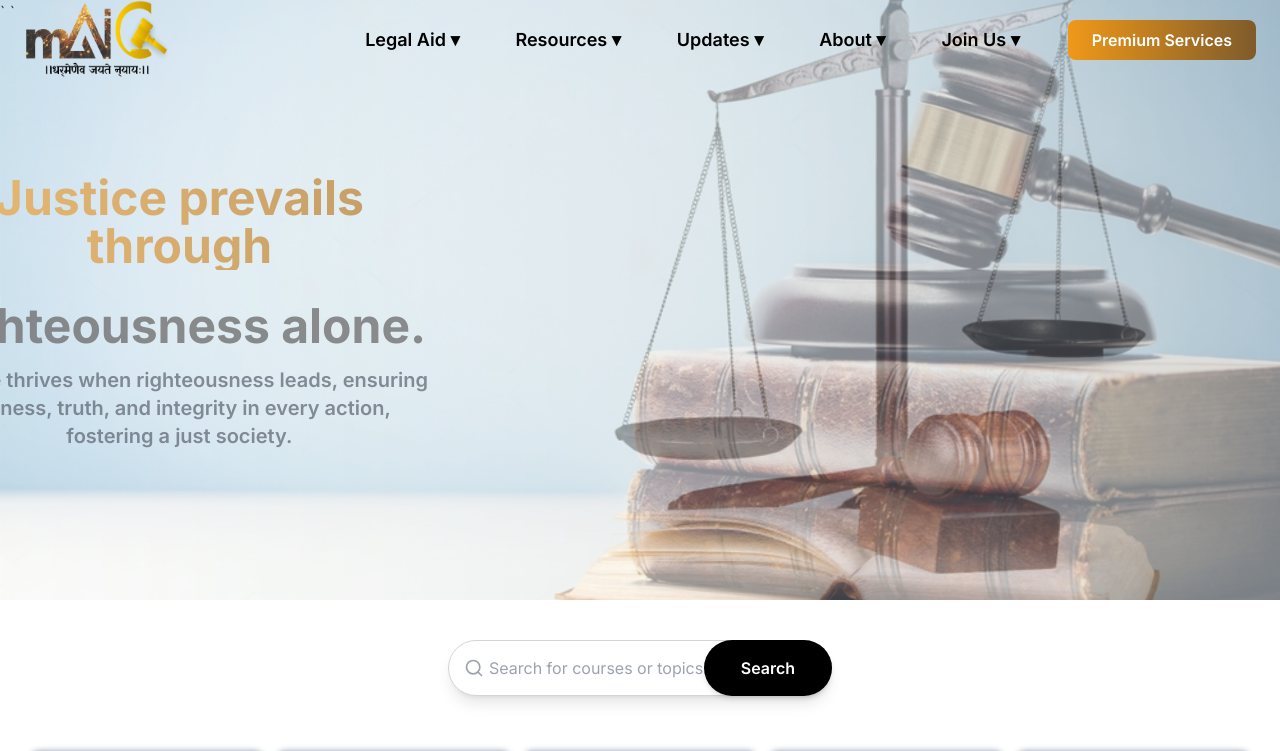
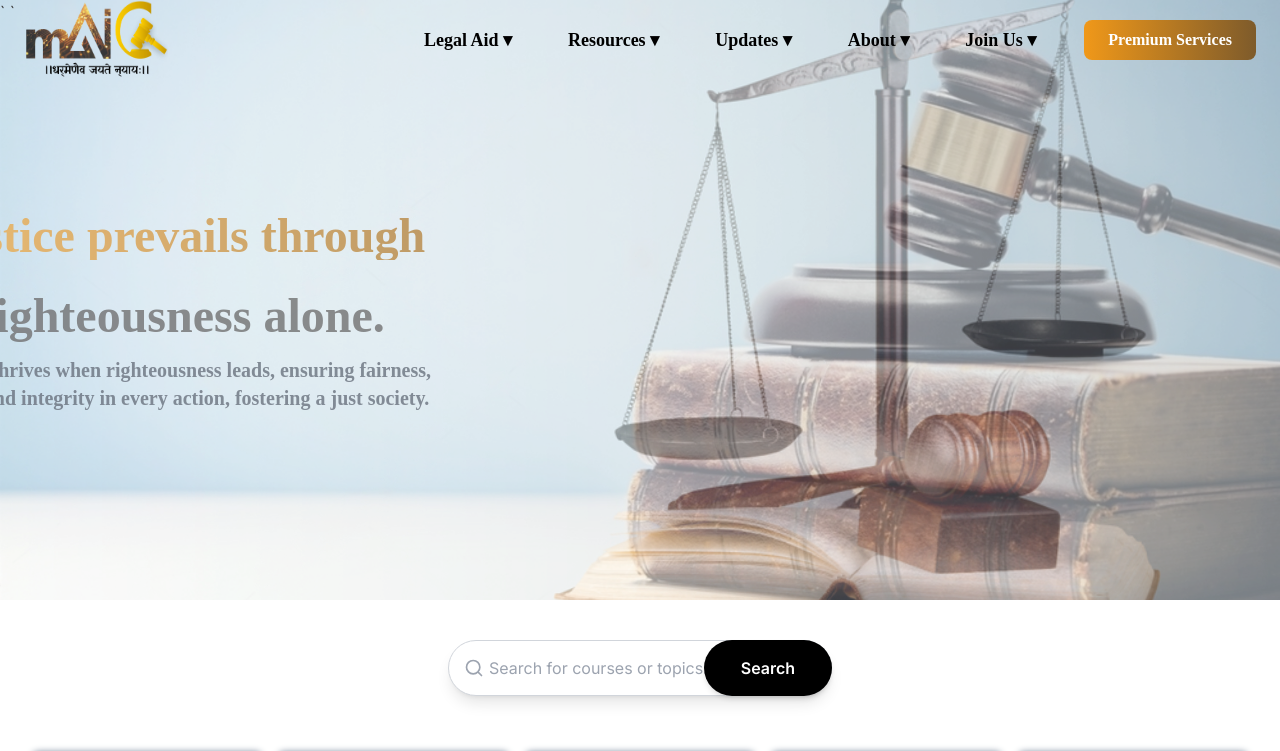
Before and after one commit to idcindia/mAI-Court, a Next.js app: page / in a window 1280 px wide. Shown: the top 751 px of the page. Built offline with nearby package versions, Linux system fonts and the light colour scheme.

Commit message:
navbar and header font changed

```diff
--- a/src/app/components/common/Header.js
+++ b/src/app/components/common/Header.js
@@ -41,12 +41,12 @@ export default function Header() {
 
   useEffect(() => {
     const interval = setInterval(() => {
-      setIsAnimating(false); // Start fade out
+      setIsAnimating(false);
       setTimeout(() => {
-        setCurrentImage((prevImage) => (prevImage + 1) % images.length); // Change image
-        setIsAnimating(true); // Start fade-in
-      }, 500); // Fade-out duration
-    }, 5000); // Change image every 5 seconds
+        setCurrentImage((prevImage) => (prevImage + 1) % images.length);
+        setIsAnimating(true);
+      }, 500);
+    }, 5000);
 
     return () => clearInterval(interval);
   }, [images.length]);
@@ -73,13 +73,13 @@ export default function Header() {
               : "-translate-x-full opacity-0"
           }`}
         >
-          <h1 className="lg:text-5xl text-[2rem] font-bold mb-8 bg-gradient-to-r from-[#F09819] to-[#9e5d02] bg-clip-text text-transparent">
+          <h1 className="lg:text-5xl text-[2rem] font-bold mb-8 bg-gradient-to-r from-[#F09819] to-[#9e5d02] bg-clip-text text-transparent font-times">
             {images[currentImage].title}
           </h1>
-          <h2 className="lg:text-5xl text-[2rem] font-bold mb-4 text-[#414040]">
+          <h2 className="lg:text-5xl text-[2rem] font-bold mb-4 text-[#414040] font-times">
             {images[currentImage].highlight}
           </h2>
-          <p className="lg:text-xl text-lg font-semibold text-gray-700">
+          <p className="lg:text-xl text-lg font-semibold text-gray-700 font-times">
             {images[currentImage].description}
           </p>
         </div>
--- a/src/app/components/common/Navbar.js
+++ b/src/app/components/common/Navbar.js
@@ -68,10 +68,12 @@ const Navbar = () => {
     {
       name: "Resources ▾",
       submenus: [
-        { title: "Landmark Judgment Summaries", path: "/landmark-judgment-summaries" },
+        {
+          title: "Landmark Judgment Summaries",
+          path: "/landmark-judgment-summaries",
+        },
         { title: "BNS Sections", path: "/bns-section" },
         { title: "Guides", path: "/guides" },
-
       ],
     },
     {
@@ -135,12 +137,15 @@ const Navbar = () => {
         </div>
 
         {/* Navbar Links for Desktop */}
-        <ul className="hidden md:flex text-black items-center" ref={dropdownRef}>
+        <ul
+          className="hidden md:flex text-black items-center"
+          ref={dropdownRef}
+        >
           {navItems.map((item, idx) => (
             <li key={idx} className="relative group mx-3">
               <button
                 onClick={() => handleDropdownToggle(idx)}
-                className="px-4 py-2 rounded-lg text-lg font-semibold transition hover:bg-gray-200 focus:outline-none"
+                className="px-4 py-2 rounded-lg text-lg font-semibold transition hover:bg-gray-200 focus:outline-none font-times"
               >
                 {item.name}
               </button>
@@ -149,14 +154,16 @@ const Navbar = () => {
               {item.submenus && (
                 <div
                   className={`absolute left-0 mt-2 bg-white shadow-lg rounded-lg w-48 z-50 transition-all duration-300 ease-in-out overflow-hidden ${
-                    activeDropdown === idx ? "opacity-100 max-h-96" : "opacity-0 max-h-0"
+                    activeDropdown === idx
+                      ? "opacity-100 max-h-96"
+                      : "opacity-0 max-h-0"
                   }`}
                 >
                   {item.submenus.map((submenu, subIdx) => (
                     <Link
                       key={subIdx}
                       href={submenu.path}
-                      className="block px-4 py-2 text-gray-700 hover:bg-gray-100"
+                      className="block px-4 py-2 text-gray-700 hover:bg-gray-100 font-times"
                     >
                       {submenu.title}
                     </Link>
@@ -178,7 +185,7 @@ const Navbar = () => {
                 open={Boolean(anchorEl)}
                 onClose={handleClose}
                 PaperProps={{
-                  style: { marginTop: '0.5rem' },
+                  style: { marginTop: "0.5rem" },
                 }}
               >
                 <MenuItem onClick={handleLogout}>Logout</MenuItem>
@@ -188,7 +195,7 @@ const Navbar = () => {
 
           {/* Premium Button */}
           <li className="ml-5">
-            <button className="bg-gradient-to-r from-[#F09819] to-[#7e5b2b] hover:from-[#b96c00] hover:to-[#3f2706] text-white font-semibold px-6 py-2 rounded-lg">
+            <button className="bg-gradient-to-r from-[#F09819] to-[#7e5b2b] hover:from-[#b96c00] hover:to-[#3f2706] text-white font-semibold px-6 py-2 rounded-lg font-times">
               Premium Services
             </button>
           </li>
--- a/tailwind.config.js
+++ b/tailwind.config.js
@@ -9,57 +9,61 @@ module.exports = {
   theme: {
     extend: {
       backgroundImage: {
-  			'gradient-radial': 'radial-gradient(var(--tw-gradient-stops))',
-  			'gradient-conic': 'conic-gradient(from 180deg at 50% 50%, var(--tw-gradient-stops))'
+        "gradient-radial": "radial-gradient(var(--tw-gradient-stops))",
+        "gradient-conic":
+          "conic-gradient(from 180deg at 50% 50%, var(--tw-gradient-stops))",
       },
       borderRadius: {
-  			lg: 'var(--radius)',
-  			md: 'calc(var(--radius) - 2px)',
-  			sm: 'calc(var(--radius) - 4px)'
+        lg: "var(--radius)",
+        md: "calc(var(--radius) - 2px)",
+        sm: "calc(var(--radius) - 4px)",
       },
       colors: {
-  			background: 'hsl(var(--background))',
-  			foreground: 'hsl(var(--foreground))',
+        background: "hsl(var(--background))",
+        foreground: "hsl(var(--foreground))",
         card: {
-  				DEFAULT: 'hsl(var(--card))',
-  				foreground: 'hsl(var(--card-foreground))'
+          DEFAULT: "hsl(var(--card))",
+          foreground: "hsl(var(--card-foreground))",
         },
         popover: {
-  				DEFAULT: 'hsl(var(--popover))',
-  				foreground: 'hsl(var(--popover-foreground))'
+          DEFAULT: "hsl(var(--popover))",
+          foreground: "hsl(var(--popover-foreground))",
         },
         primary: {
-  				DEFAULT: 'hsl(var(--primary))',
-  				foreground: 'hsl(var(--primary-foreground))'
+          DEFAULT: "hsl(var(--primary))",
+          foreground: "hsl(var(--primary-foreground))",
         },
         secondary: {
-  				DEFAULT: 'hsl(var(--secondary))',
-  				foreground: 'hsl(var(--secondary-foreground))'
+          DEFAULT: "hsl(var(--secondary))",
+          foreground: "hsl(var(--secondary-foreground))",
         },
         muted: {
-  				DEFAULT: 'hsl(var(--muted))',
-  				foreground: 'hsl(var(--muted-foreground))'
+          DEFAULT: "hsl(var(--muted))",
+          foreground: "hsl(var(--muted-foreground))",
         },
         accent: {
-  				DEFAULT: 'hsl(var(--accent))',
-  				foreground: 'hsl(var(--accent-foreground))'
+          DEFAULT: "hsl(var(--accent))",
+          foreground: "hsl(var(--accent-foreground))",
         },
         destructive: {
-  				DEFAULT: 'hsl(var(--destructive))',
-  				foreground: 'hsl(var(--destructive-foreground))'
+          DEFAULT: "hsl(var(--destructive))",
+          foreground: "hsl(var(--destructive-foreground))",
         },
-  			border: 'hsl(var(--border))',
-  			input: 'hsl(var(--input))',
-  			ring: 'hsl(var(--ring))',
+        border: "hsl(var(--border))",
+        input: "hsl(var(--input))",
+        ring: "hsl(var(--ring))",
         chart: {
-  				'1': 'hsl(var(--chart-1))',
-  				'2': 'hsl(var(--chart-2))',
-  				'3': 'hsl(var(--chart-3))',
-  				'4': 'hsl(var(--chart-4))',
-  				'5': 'hsl(var(--chart-5))'
-  			}
-  		}
-  	}
+          1: "hsl(var(--chart-1))",
+          2: "hsl(var(--chart-2))",
+          3: "hsl(var(--chart-3))",
+          4: "hsl(var(--chart-4))",
+          5: "hsl(var(--chart-5))",
+        },
+      },
+      fontFamily: {
+        times: ['"Times New Roman"', "Times"],
+      },
+    },
   },
   plugins: [require("tailwindcss-animate")],
 };
```
Lines whose indentation alone changed are shown as unchanged.
